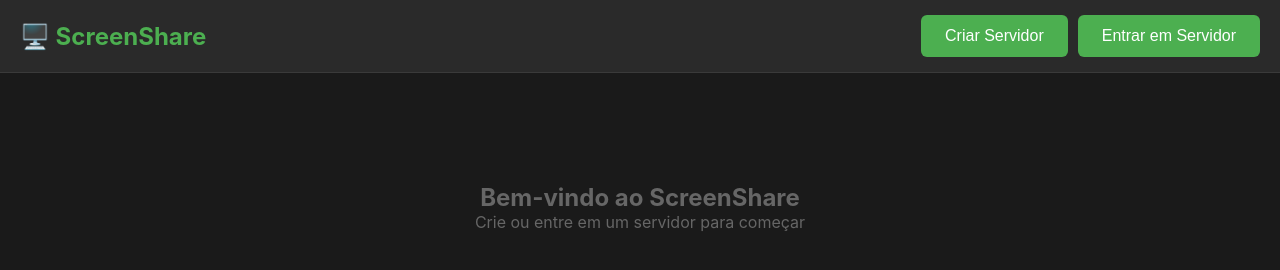
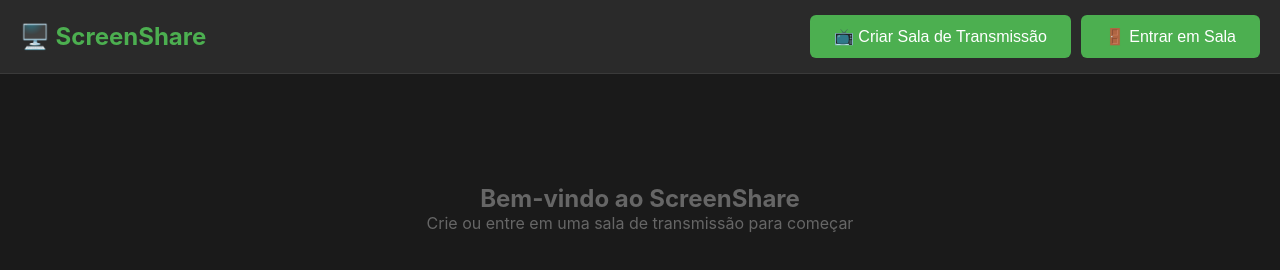
Before and after one commit to ezfinge/sotela, a website: page public/index.html in a window 1280 px wide. Drawn offline with nearby package versions, Linux system fonts and the light colour scheme; no server answers.

Commit message:
Update index.html

```diff
--- a/public/index.html
+++ b/public/index.html
@@ -326,8 +326,8 @@
     <div class="header">
         <h1>🖥️ ScreenShare</h1>
         <div class="header-buttons">
-            <button class="button" id="createServerBtn">Criar Servidor</button>
-            <button class="button" id="joinServerBtn">Entrar em Servidor</button>
+            <button class="button" id="createServerBtn">📺 Criar Sala de Transmissão</button>
+            <button class="button" id="joinServerBtn">🚪 Entrar em Sala</button>
         </div>
     </div>
 
@@ -365,7 +365,7 @@
             </div>
             <div id="noContent" style="text-align: center; color: #666; margin-top: 50px;">
                 <h2>Bem-vindo ao ScreenShare</h2>
-                <p>Crie ou entre em um servidor para começar</p>
+                <p>Crie ou entre em uma sala de transmissão para começar</p>
             </div>
         </div>
     </div>
```
